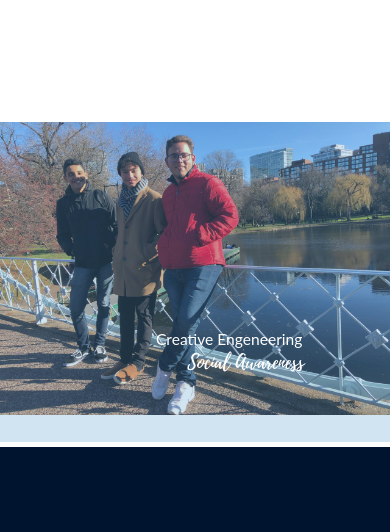
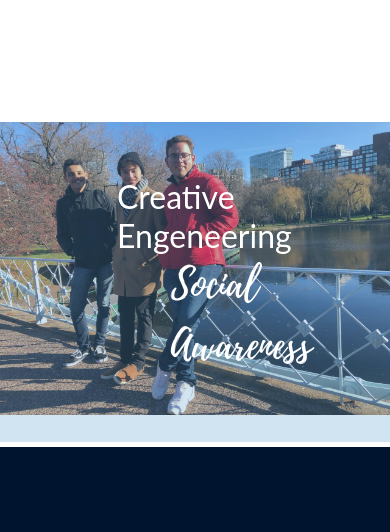
Before and after one commit to cebms/sciall, a plain HTML site: page index.html in a window 390 px wide. Shown: the part 312-844 px from the top of the page. Drawn offline with nearby package versions, Linux system fonts and the light colour scheme.

Commit message:
Update main.css

```diff
--- a/main.css
+++ b/main.css
@@ -265,10 +265,15 @@ a{
     }
     .banner-text{
         float: none;
-        margin-left: 40%;
+        margin-left: 30%;
         position: absolute;
         bottom: 10%;
-        font-size: 300%;
+    }
+    .creative{
+        font-size: 200%;
+    }
+    .social{
+        font-size: 250%;
     }
 }
 
```
